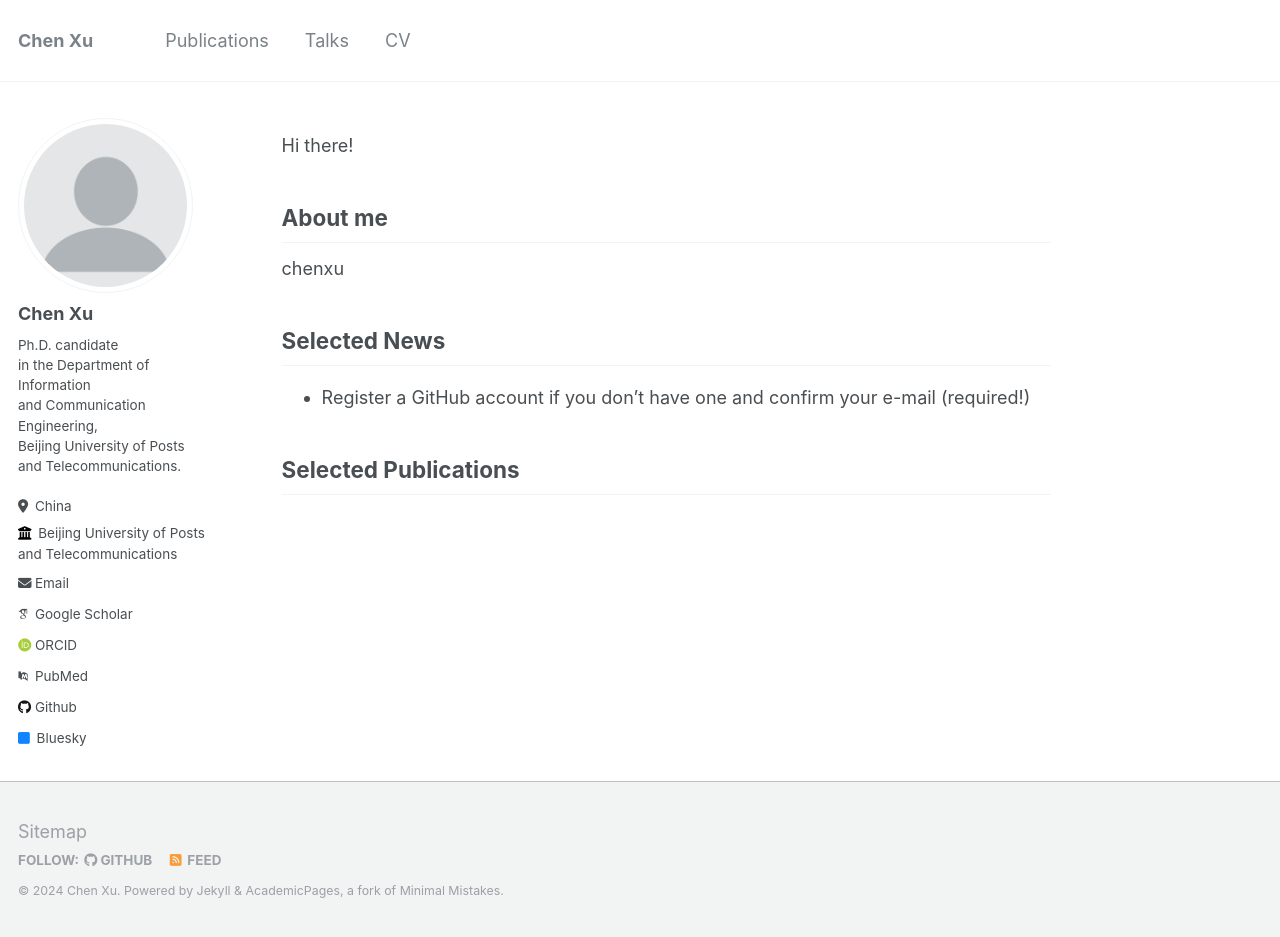
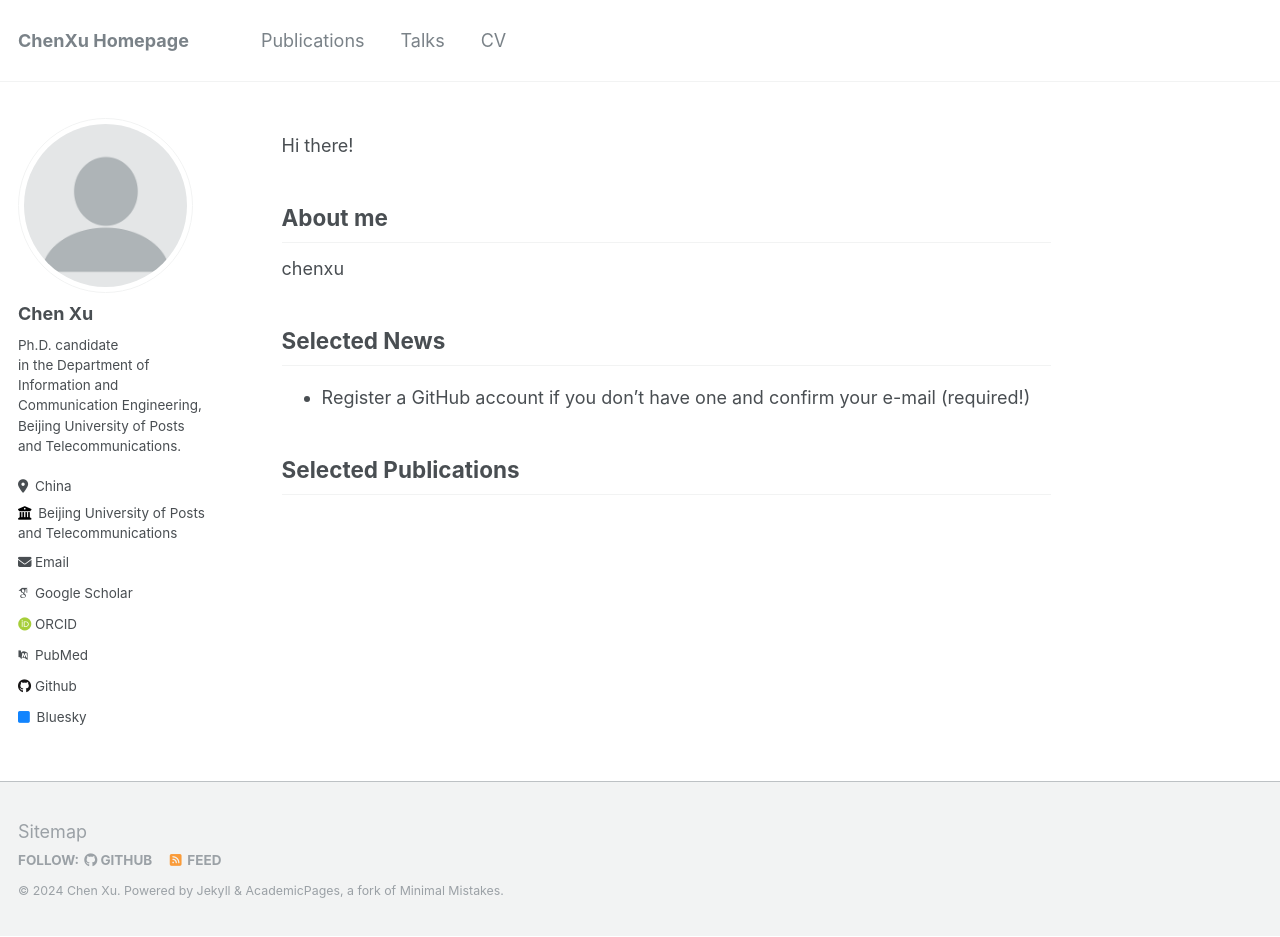
Before and after one commit to ChenXu02/ChenXu02.github.io, a Jekyll site: the page built from _pages/about.md, in a window 1280 px wide and 937 px high. Built offline with Jekyll 4.4.1, drawn with Linux system fonts in a browser that asks for light colours; some web fonts are replaced.

Commit message:
Update _config.yml

```diff
--- a/_config.yml
+++ b/_config.yml
@@ -8,7 +8,7 @@
 
 # Basic Site Settings
 locale                   : "en-US"
-title                    : "Chen Xu"
+title                    : "ChenXu Homepage"
 title_separator          : "-"
 name                     : &name "Chen Xu"
 description              : &description "personal description"
@@ -24,7 +24,7 @@ author:
   avatar           : "profile.png"
   name             : "Chen Xu"
   pronouns         : # example: "she/her"
-  bio              : "Ph.D. candidate<br> in the Department of Information<br> and Communication Engineering,<br> Beijing University of Posts<br> and Telecommunications."
+  bio              : "Ph.D. candidate<br> in the Department of Information and Communication Engineering,<br> Beijing University of Posts<br> and Telecommunications."
   location         : "China"
   employer         : "Beijing University of Posts<br>     and Telecommunications"
   uri              : # URL
```
